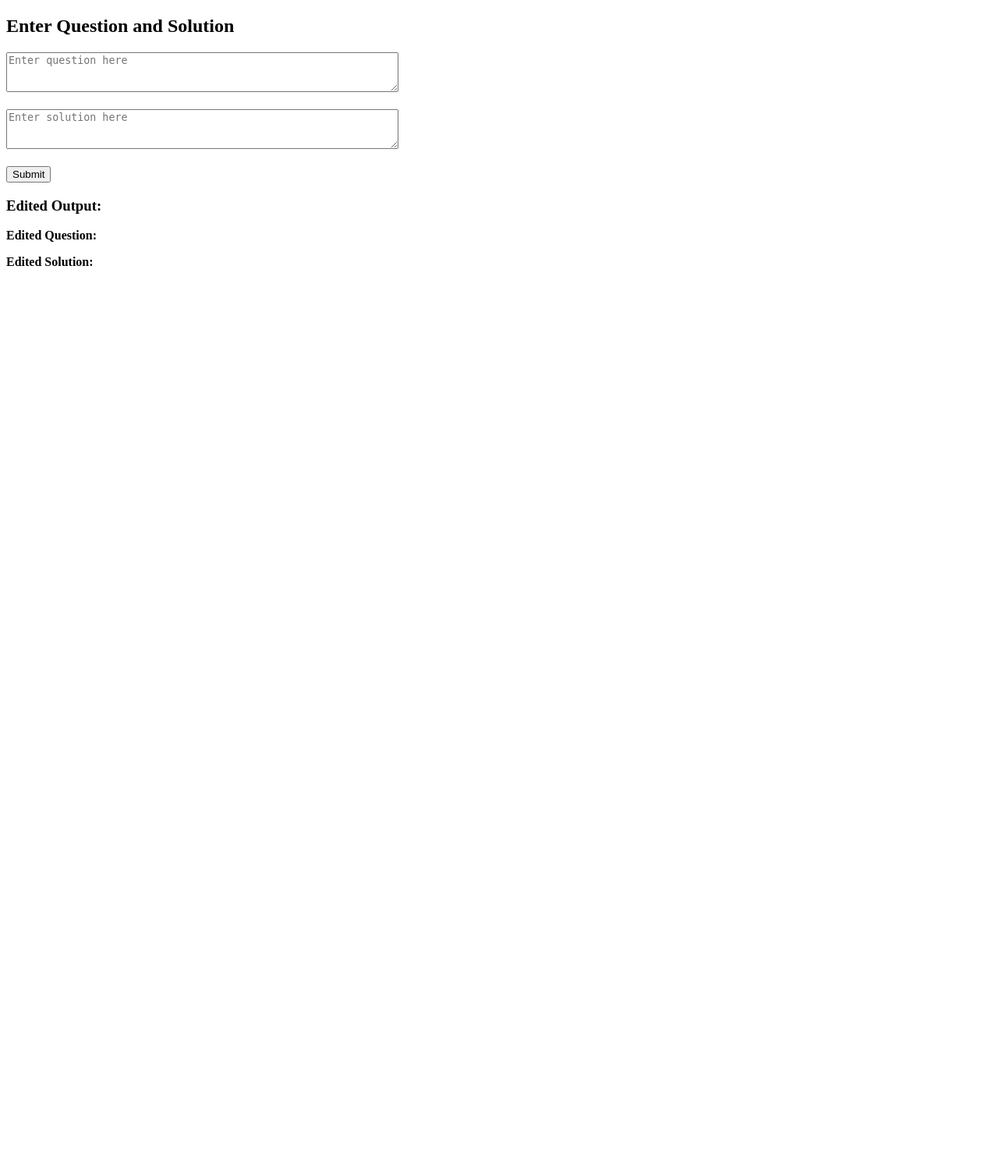
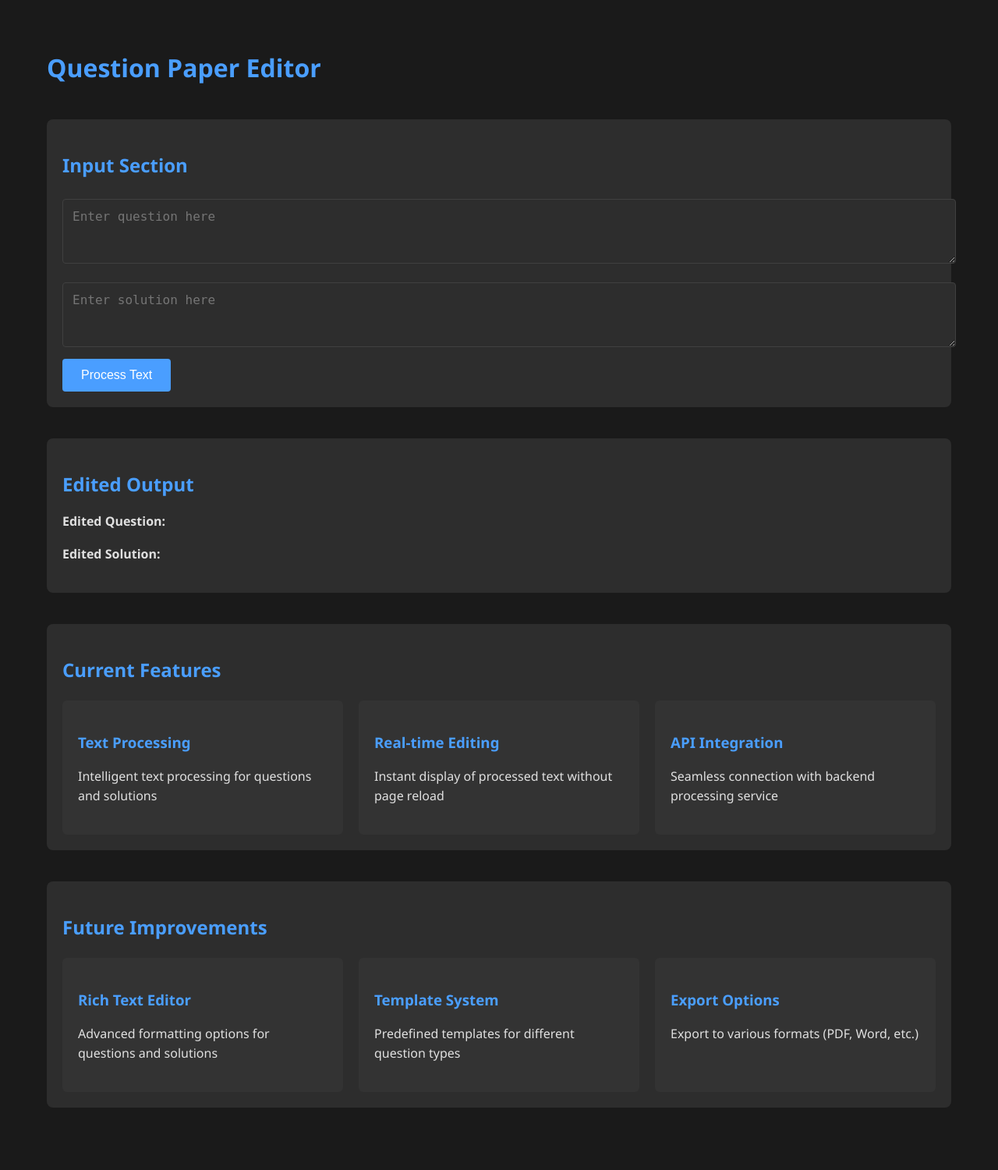
Before and after one commit to Arun7055/Question_paper-automation, a Flask app: page / in a window 1280 px wide. Shown: the whole page at 78% size. Before the commit the page ends 341 px from the top, so only its background shows below. Run offline with Flask 3, Linux system fonts and the light colour scheme.

Commit message:
frontend

```diff
--- a/app.py
+++ b/app.py
@@ -5,7 +5,7 @@ import requests
 app = Flask(__name__)
 CORS(app)
 
-OPENROUTER_API_KEY = "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"  # Replace with your real key
+OPENROUTER_API_KEY = "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"  # Replace with your real key
 
 def ask_llm(question, solution):
     prompt = f"""Given the following question and its solution, slightly modify the numeric values in the question (±10%) and regenerate the correct solution accordingly.
--- a/templates/index.html
+++ b/templates/index.html
@@ -1,17 +1,145 @@
 <!DOCTYPE html>
-<html>
+<html lang="en">
 <head>
     <title>Question Editor</title>
+    <style>
+        :root {
+            --bg-color: #1a1a1a;
+            --text-color: #e0e0e0;
+            --primary-color: #4a9eff;
+            --secondary-color: #2d2d2d;
+            --accent-color: #00c853;
+            --error-color: #ff5252;
+        }
+
+        body {
+            background-color: var(--bg-color);
+            color: var(--text-color);
+            font-family: 'Segoe UI', system-ui, -apple-system, sans-serif;
+            line-height: 1.6;
+            margin: 0;
+            padding: 20px;
+            max-width: 1200px;
+            margin: 0 auto;
+        }
+
+        .container {
+            padding: 20px;
+        }
+
+        h1, h2, h3 {
+            color: var(--primary-color);
+            margin-bottom: 1rem;
+        }
+
+        textarea {
+            width: 100%;
+            padding: 12px;
+            margin: 8px 0;
+            background-color: var(--secondary-color);
+            border: 1px solid #404040;
+            color: var(--text-color);
+            border-radius: 4px;
+            font-size: 16px;
+            resize: vertical;
+        }
+
+        button {
+            background-color: var(--primary-color);
+            color: white;
+            padding: 12px 24px;
+            border: none;
+            border-radius: 4px;
+            cursor: pointer;
+            font-size: 16px;
+            transition: background-color 0.3s;
+        }
+
+        button:hover {
+            background-color: #357abd;
+        }
+
+        .output-section {
+            margin-top: 30px;
+            padding: 20px;
+            background-color: var(--secondary-color);
+            border-radius: 8px;
+        }
+
+        .feature-section {
+            margin: 40px 0;
+            padding: 20px;
+            background-color: var(--secondary-color);
+            border-radius: 8px;
+        }
+
+        .feature-grid {
+            display: grid;
+            grid-template-columns: repeat(auto-fit, minmax(300px, 1fr));
+            gap: 20px;
+            margin-top: 20px;
+        }
+
+        .feature-card {
+            padding: 20px;
+            background-color: #333;
+            border-radius: 6px;
+        }
+    </style>
 </head>
 <body>
-    <h2>Enter Question and Solution</h2>
-    <textarea id="question" placeholder="Enter question here" rows="3" cols="60"></textarea><br><br>
-    <textarea id="solution" placeholder="Enter solution here" rows="3" cols="60"></textarea><br><br>
-    <button onclick="sendData()">Submit</button>
+    <div class="container">
+        <h1>Question Paper Editor</h1>
 
-    <h3>Edited Output:</h3>
-    <p><strong>Edited Question:</strong> <span id="editedQuestion"></span></p>
-    <p><strong>Edited Solution:</strong> <span id="editedSolution"></span></p>
+        <div class="feature-section">
+            <h2>Input Section</h2>
+            <textarea id="question" placeholder="Enter question here" rows="3"></textarea>
+            <textarea id="solution" placeholder="Enter solution here" rows="3"></textarea>
+            <button onclick="sendData()">Process Text</button>
+        </div>
+
+        <div class="output-section">
+            <h2>Edited Output</h2>
+            <p><strong>Edited Question:</strong> <span id="editedQuestion"></span></p>
+            <p><strong>Edited Solution:</strong> <span id="editedSolution"></span></p>
+        </div>
+
+        <div class="feature-section">
+            <h2>Current Features</h2>
+            <div class="feature-grid">
+                <div class="feature-card">
+                    <h3>Text Processing</h3>
+                    <p>Intelligent text processing for questions and solutions</p>
+                </div>
+                <div class="feature-card">
+                    <h3>Real-time Editing</h3>
+                    <p>Instant display of processed text without page reload</p>
+                </div>
+                <div class="feature-card">
+                    <h3>API Integration</h3>
+                    <p>Seamless connection with backend processing service</p>
+                </div>
+            </div>
+        </div>
+
+        <div class="feature-section">
+            <h2>Future Improvements</h2>
+            <div class="feature-grid">
+                <div class="feature-card">
+                    <h3>Rich Text Editor</h3>
+                    <p>Advanced formatting options for questions and solutions</p>
+                </div>
+                <div class="feature-card">
+                    <h3>Template System</h3>
+                    <p>Predefined templates for different question types</p>
+                </div>
+                <div class="feature-card">
+                    <h3>Export Options</h3>
+                    <p>Export to various formats (PDF, Word, etc.)</p>
+                </div>
+            </div>
+        </div>
+    </div>
 
     <script>
         async function sendData() {
```
